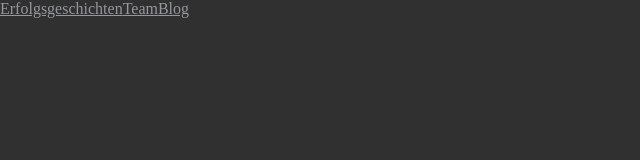
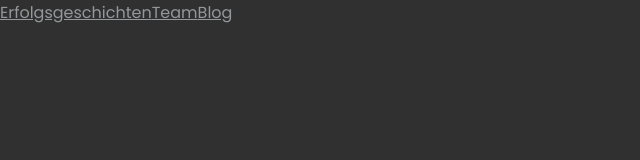
Before and after one commit to onisawa/20it-test, a Gatsby site: page / in a window 1280 px wide. Shown: the full height of the page, 0-640 px from the left. Built offline with nearby package versions, Linux system fonts and the light colour scheme; Gatsby itself is replaced by a stand-in of ours.

Commit message:
add fonts

```diff
--- a/src/elements/globalStyles.js
+++ b/src/elements/globalStyles.js
@@ -1,7 +1,9 @@
 import { createGlobalStyle }  from 'styled-components'
 
 const GlobalStyles = createGlobalStyle`
+
   body {
+    font-family: 'Poppins', sans-serif;
     margin: 0;
   }
 `
--- a/src/elements/meta.js
+++ b/src/elements/meta.js
@@ -7,6 +7,7 @@
       <Helmet>
         <title>{pageName} | 20it</title>
         <link rel="icon" type="image/png" href={favicon} />
+        <link href="https://fonts.googleapis.com/css2?family=Poppins:wght@400;700&display=swap" rel="stylesheet" />
       </Helmet>
     )
   }
```
